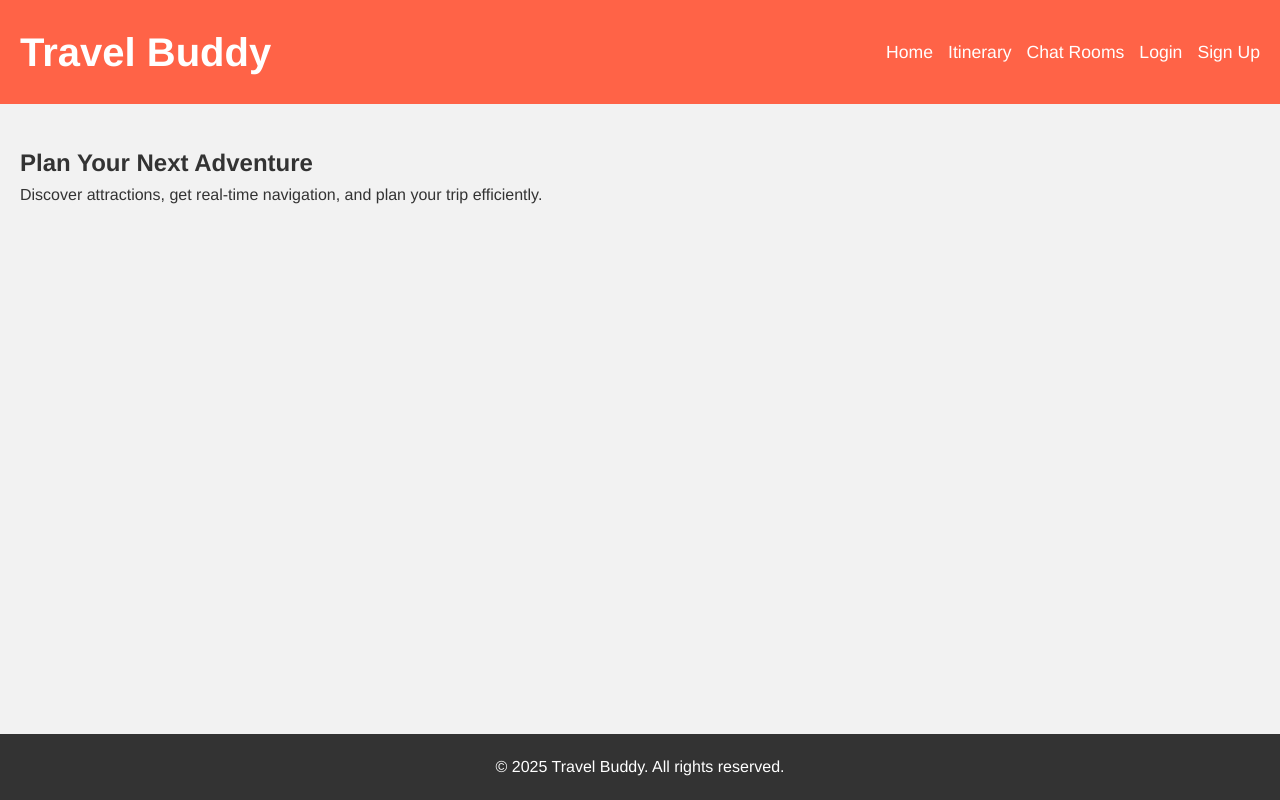
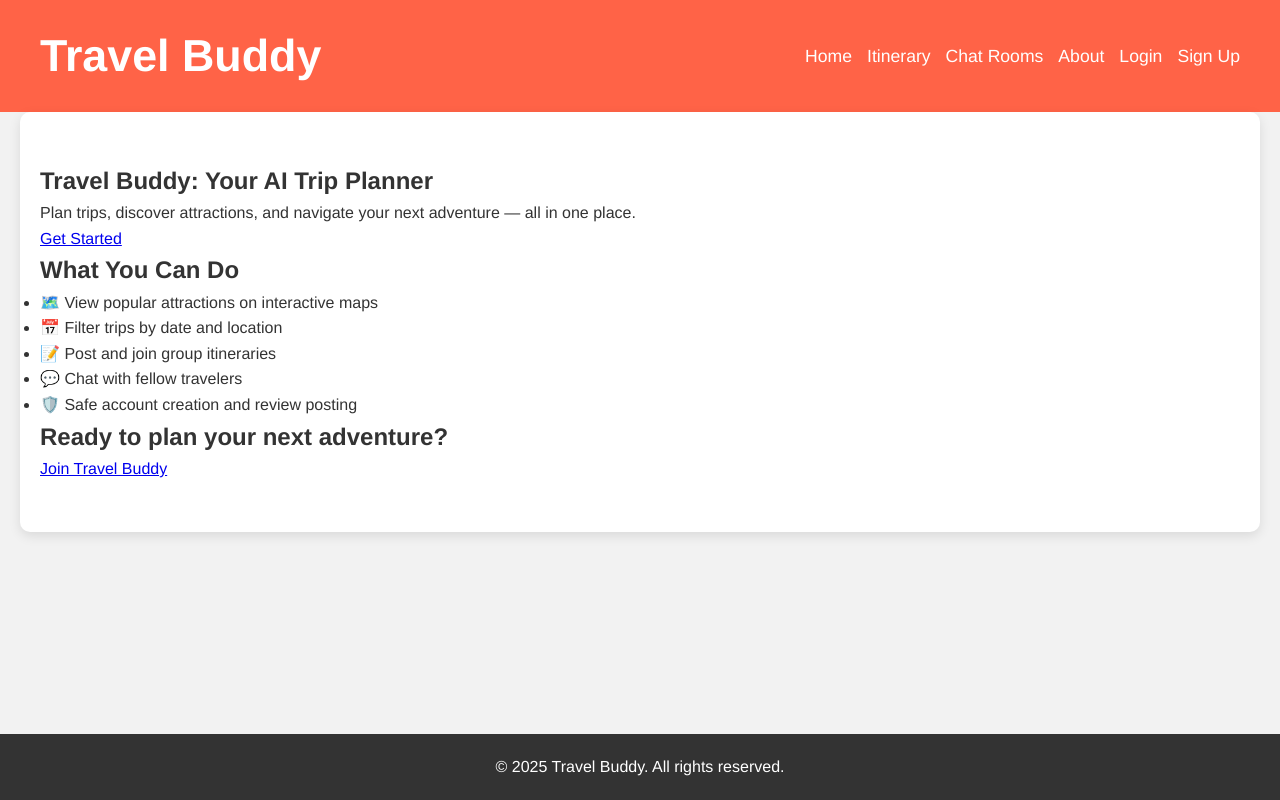
Before and after one commit to jsoong30/TravelBuddy, a Django app: page / in a window 1280 px wide. Run offline with Django 5.2, Linux system fonts and the light colour scheme.

Commit message:
About page and Home Page
About page needs images and short bios for everyone

```diff
--- a/core/templates/base.html
+++ b/core/templates/base.html
@@ -9,26 +9,83 @@
             margin: 0;
             padding: 0;
         }
+        /* Who We Are Section */
+        #who-we-are {
+            padding: 40px 20px;
+            background-color: #f9f9f9;
+            margin-top: 40px;
+            border-radius: 10px;
+        }
+
+        #who-we-are h2 {
+            text-align: center;
+            font-size: 2.5em;
+            margin-bottom: 30px;
+        }
+
+        .team-container {
+            display: flex;
+            justify-content: space-around;  /* Space evenly across the container */
+            gap: 30px;
+            flex-wrap: wrap;  /* Ensures that content wraps to the next line on smaller screens */
+            justify-content: center; /* Center the items horizontally */
+        }
+
+        .team-member {
+            text-align: center;
+            max-width: 200px;
+            background-color: #fff;
+            border-radius: 10px;
+            padding: 20px;
+            box-shadow: 0 4px 8px rgba(0, 0, 0, 0.1);
+            transition: transform 0.3s ease-in-out;
+        }
+
+        .team-member:hover {
+            transform: scale(1.05); /* Slight zoom effect on hover */
+        }
+
+        .team-img {
+            width: 100%;
+            height: 200px;
+            object-fit: cover;
+            border-radius: 50%;
+            margin-bottom: 15px;
+        }
+
+        .team-member h3 {
+            font-size: 1.5em;
+            margin: 10px 0;
+        }
+
+        .team-member p {
+            font-size: 1em;
+            color: #555;
+        }
         /* Overall Body Styling */
         body {
             font-family: 'Helvetica Neue', Arial, sans-serif;
             line-height: 1.6;
             background: #f2f2f2;
             color: #333;
+            font-size: 18px
+            padding: 20px
         }
         /* Header Styling */
         header {
             background: #ff6347;  /* Tomato color */
             color: #fff;
-            padding: 20px;
+            padding: 20px 40px;
         }
         .header-container {
             display: flex;
             justify-content: space-between;
             align-items: center;
+            max-width: 1200px;
+            margin: 0 auto; /* Center the header contents */
         }
         .header-container h1 {
-            font-size: 2.5em;
+            font-size: 2.8em;
         }
         /* Navigation Styling */
         nav ul {
@@ -54,7 +111,12 @@
         }
         /* Main Content Styling */
         main {
-            padding: 40px 20px;
+            padding: 50px 20px;
+            max-width: 1200px;
+            margin: 0 auto; /* Center the main content */
+            background: white;
+            border-radius: 10px;
+            box-shadow: 0 4px 12px rgba(0, 0, 0, 0.1);
         }
         /* Footer Styling */
         footer {
@@ -77,6 +139,7 @@
                     <li><a href="{% url 'home' %}">Home</a></li>
                     <li><a href="{% url 'itinerary-list' %}">Itinerary</a></li> <!-- Updated to reflect proper itinerary list URL -->
                     <li><a href="{% url 'rooms_list' %}">Chat Rooms</a></li>
+                    <li><a href="{% url 'about' %}">About</a></li>
                     {% if user.is_authenticated %}
                         <li>Welcome, {{ user.username }}!</li>
                         <li>
--- a/core/templates/home.html
+++ b/core/templates/home.html
@@ -3,8 +3,25 @@
 {% block title %}{{ page_title }}{% endblock %}
 
 {% block content %}
-    <section>
-        <h2>Plan Your Next Adventure</h2>
-        <p>Discover attractions, get real-time navigation, and plan your trip efficiently.</p>
+    <section class="hero">
+        <h1>Travel Buddy: Your AI Trip Planner</h1>
+        <p>Plan trips, discover attractions, and navigate your next adventure — all in one place.</p>
+        <a href="{% url 'signup' %}" class="btn-primary">Get Started</a>
+    </section>
+
+    <section class="features">
+        <h2>What You Can Do</h2>
+        <ul>
+            <li>🗺️ View popular attractions on interactive maps</li>
+            <li>📅 Filter trips by date and location</li>
+            <li>📝 Post and join group itineraries</li>
+            <li>💬 Chat with fellow travelers</li>
+            <li>🛡️ Safe account creation and review posting</li>
+        </ul>
+    </section>
+
+    <section class="cta">
+        <h2>Ready to plan your next adventure?</h2>
+        <a href="{% url 'signup' %}" class="btn-secondary">Join Travel Buddy</a>
     </section>
 {% endblock %}
--- a/core/urls.py
+++ b/core/urls.py
@@ -10,4 +10,5 @@ urlpatterns = [
     path('logout/', LogoutView.as_view(next_page='/'), name='logout'),
     path('signup/', signup, name='signup'),
     path('itinerary/', include('itineraries.urls'), name='itinerary'),
+    path('about/', views.about, name='about'),
 ]
--- a/core/views.py
+++ b/core/views.py
@@ -16,3 +16,7 @@ def signup(request):
     else:
         form = SignUpForm()
     return render(request, 'signup.html', {'form': form})
+
+def about(request):
+    context = {'page_title': 'About Travel Buddy'}
+    return render(request, 'about.html', context)
```
Also changed, not shown: core/templates/about.html (added, +57 -0 lines).
